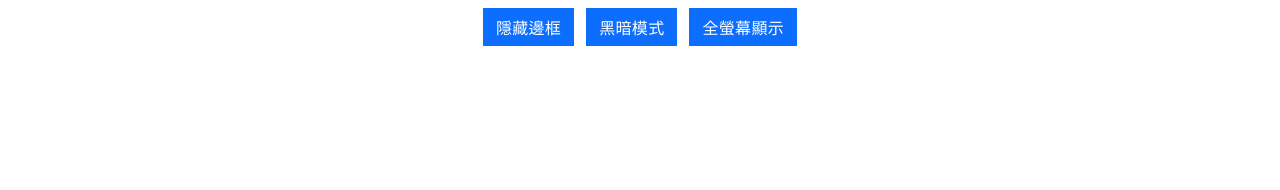
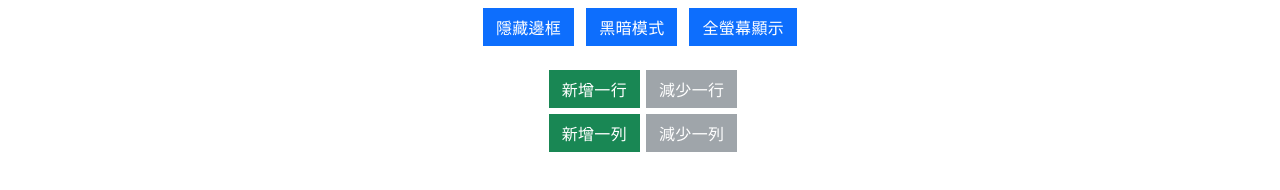
Before and after one commit to MizuYang/vcalendar, a Vue app: page /#/ in a window 1280 px wide. Shown: the part 180-370 px from the top of the page. Built offline with nearby package versions, Linux system fonts and the light colour scheme.

Commit message:
新增 rows, columns ( 行、列 )

```diff
--- a/src/components/Demo1.vue
+++ b/src/components/Demo1.vue
@@ -1,5 +1,7 @@
 <template>
   <Calendar ref="calendar"
+            :rows="rowsColumns.rows.value"
+            :columns="rowsColumns.columns.value"
             :initial-page="date"
             :color="colors[selectedColorIdx].toLowerCase()"
             :attributes="attrs"
@@ -57,6 +59,38 @@
       {{ isExpanded?'取消全螢幕':'全螢幕顯示' }}
     </button>
   </div>
+
+  <!-- 設定 rows, columns -->
+  <div class="mt-10">
+    <div class="mb-2">
+      <button type='button'
+              class='btn btn-success mx-2'
+              @click='addRowsColumns("row", "add")'
+              :disabled="rowsColumns.rows.value>=4">
+        新增一行
+      </button>
+      <button type='button'
+              class='btn btn-secondary'
+              @click='addRowsColumns("row", "lose")'
+              :disabled="rowsColumns.rows.value<=1">
+        減少一行
+      </button>
+    </div>
+    <div>
+      <button type='button'
+              class='btn btn-success mx-2'
+              @click='addRowsColumns("column", "add")'
+              :disabled="rowsColumns.columns.value>=3">
+        新增一列
+      </button>
+      <button type='button'
+              class='btn btn-secondary'
+              @click='addRowsColumns("column", "lose")'
+              :disabled="rowsColumns.columns.value<=1">
+        減少一列
+      </button>
+    </div>
+  </div>
 </template>
 
 <script setup>
@@ -83,6 +117,14 @@ const attrs = ref([
 ])
 // const date = ref(new Date(2023, 1, 15))
 const date = ref({ month: 1, year: 2023 })
+const rowsColumns = ref({
+  rows: {
+    value: 1
+  },
+  columns: {
+    value: 1
+  }
+})
 
 onMounted(() => {
   console.log('calendar', calendar.value)
@@ -115,6 +157,28 @@ function moveToday () {
 
   attrs.value[0].dates = new Date(`${y}/${m}/${d}`)
 }
+// 參數: (行或列, 新增或減少)
+function addRowsColumns (actionType, handleMethod) {
+  if (actionType === 'row') {
+    // 行
+    if (handleMethod === 'add') {
+      // 新增: 最多四行
+      if (rowsColumns.value.rows.value < 4) rowsColumns.value.rows.value++
+    } else {
+      // 減少: 大於一行才能減少
+      if (rowsColumns.value.rows.value > 1) rowsColumns.value.rows.value--
+    }
+  } else {
+    // 列
+    if (handleMethod === 'add') {
+      // 新增: 最多三列
+      if (rowsColumns.value.columns.value < 3) rowsColumns.value.columns.value++
+    } else {
+      // 減少: 大於一列才能減少
+      if (rowsColumns.value.columns.value > 1) rowsColumns.value.columns.value--
+    }
+  }
+}
 </script>
 
 <style lang="scss" scoped>
```
